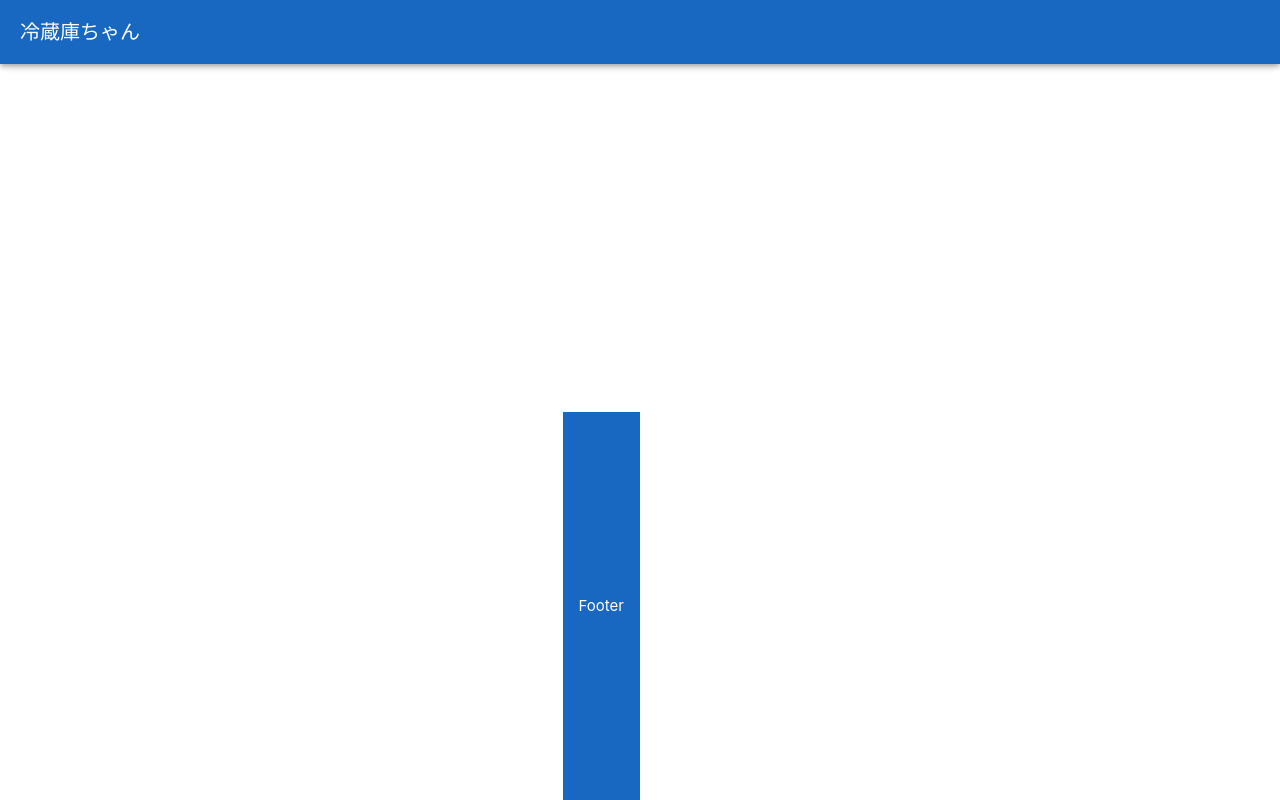
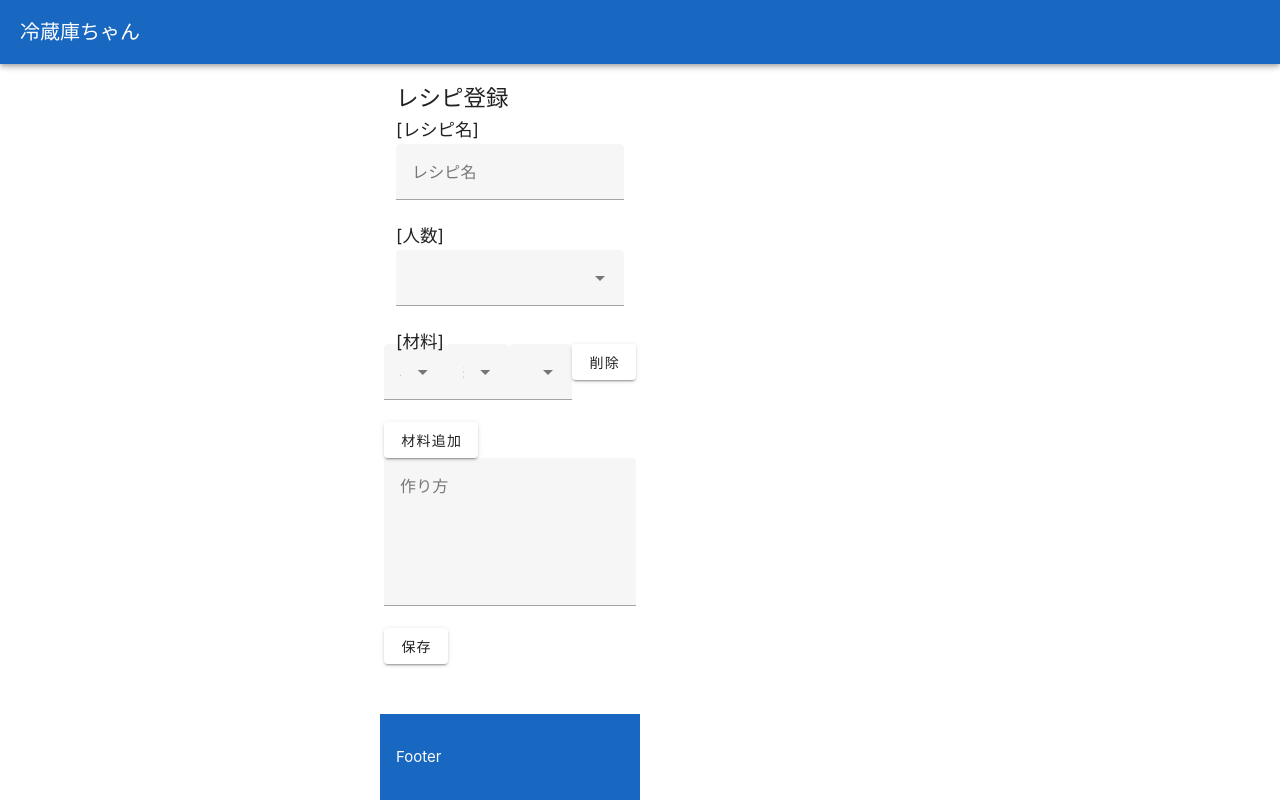
Before and after one commit to yusei27/fridge-system, a Vue app: page /RecipeRegister in a window 1280 px wide. Before the commit this address had no page. Built offline with nearby package versions, Linux system fonts and the light colour scheme.

Commit message:
レシピ画面追加
レシピ一覧、レシピ詳細、レシピ編集、レシピ登録

```diff
--- a/package.json
+++ b/package.json
@@ -12,13 +12,13 @@
     "type-check": "vue-tsc --build --force"
   },
   "dependencies": {
-    "@mdi/font": "^7.4.47",
     "pinia": "^2.1.7",
     "vue": "^3.4.15",
     "vue-router": "^4.2.5",
     "vuetify": "^3.5.4"
   },
   "devDependencies": {
+    "@mdi/font": "^7.4.47",
     "@tsconfig/node20": "^20.1.2",
     "@types/jsdom": "^21.1.6",
     "@types/node": "^20.11.10",
--- a/src/App.vue
+++ b/src/App.vue
@@ -23,7 +23,9 @@ const loginFlag = computed(
         <RouterLink v-bind:to="{name: 'ShoppingList'}" tag="v-btn">
           <v-btn class="app-bar-button">買い物リスト</v-btn>
         </RouterLink>
+        <RouterLink v-bind:to="{name: 'RecipeList'}" tag="v-btn">
           <v-btn class="app-bar-button">レシピ一覧</v-btn>
+        </RouterLink>
         <v-btn class="app-bar-button">アカウント</v-btn>
       </template>
     </v-app-bar>
--- a/src/router/index.ts
+++ b/src/router/index.ts
@@ -1,8 +1,11 @@
 import { createRouter, createWebHistory, type RouteRecordRaw } from 'vue-router'
-import HomeView from '../views/HomeView.vue'
-import LoginView from '../views/Login/LoginView.vue'
-import MainView from '../views/main/MainView.vue'
-import ShoppingListView from '../views/ShoppingList/ShoppingListView.vue'
+import HomeView from '../views/HomeView.vue';
+import LoginView from '../views/Login/LoginView.vue';
+import MainView from '../views/main/MainView.vue';
+import ShoppingListView from '../views/ShoppingList/ShoppingListView.vue';
+import RecipeListView from '../views/Recipe/RecipeList.vue';
+import RecipeRegister from '../views/Recipe/RecipeRegister.vue';
+import RecipeDetail from '../views/Recipe/RecipeDetail.vue';
 
 const routeSetting: RouteRecordRaw[] = [
   {
@@ -19,6 +22,21 @@ const routeSetting: RouteRecordRaw[] = [
     path:'/ShoppingList',
     name: 'ShoppingList',
     component: ShoppingListView
+  },
+  {
+    path:'/RecipeList',
+    name:'RecipeList',
+    component: RecipeListView
+  },
+  {
+    path: '/RecipeRegister',
+    name: 'RecipeRegister',
+    component: RecipeRegister
+  },
+  {
+    path: '/RecipeDetail',
+    name: 'RecipeDetail',
+    component: RecipeDetail
   }
 ];
 
--- /dev/null
+++ b/src/views/Recipe/RecipeDetail.vue
@@ -0,0 +1,43 @@
+<template>
+    <v-container>
+        <v-row>
+            <h2>レシピ詳細</h2>
+        </v-row>
+        <v-row>
+            <h3>肉じゃが</h3>
+            <v-btn>編集</v-btn>
+        </v-row>
+        <v-data-table
+            :headers="headersRecipeIngredientTable"
+            :items="recipeIngredient"
+        >
+            <template #headers></template><!-- v-data-tabeeのヘッダーを削除-->
+            <template #bottom></template><!-- v-data-tabeeのフッターを削除-->
+        </v-data-table>
+        <h4>作り方</h4>
+        <p>dfhsjdfhksjdfhkjdsfhidubvkjdsnvbbjhgfvsadlsfj</p>
+    </v-container>
+</template>
+
+<script setup lang="ts">
+import type {VDataTable} from 'vuetify/components';
+type VDataTableHeader = VDataTable["headers"];
+interface ingredients{
+    id: number,
+    name: string,
+    number: number,
+    unit: string
+};
+
+const recipeIngredient: ingredient[] = [
+    {id:1, name:"じゃがいも", number:2, unit:"個"},
+    {id:2, name:"ごま油", number:3, unit:"大さじ"}
+];
+
+const headersRecipeIngredientTable: VDataTableHeader = [
+    {key:"id"},
+    {key:"name"},
+    {key:"number"},
+    {key:"unit"},
+]
+</script>
--- /dev/null
+++ b/src/views/Recipe/RecipeList.vue
@@ -0,0 +1,44 @@
+<template>
+    <v-container>
+        <h2>レシピ一覧</h2>
+        <v-data-table
+            :headers="headersRecipeListTable"
+            :items="recipeItemList"
+        >
+            <template v-slot:item.hensyuu="{ item }">
+                <router-link v-bind:to="{name: 'RecipeDetail'}">
+                    <v-btn>詳細</v-btn>
+                </router-link>
+            </template>
+            <template v-slot:item.delete="{ item }">
+                <v-btn>削除</v-btn>
+            </template>
+        </v-data-table>
+        <RouterLink v-bind:to="{name: 'RecipeRegister'}" tag="v-btn">
+            <v-btn>新規登録</v-btn>
+        </RouterLink>
+    </v-container>
+</template>
+
+<script setup lang="ts">
+import type {VDataTable} from 'vuetify/components';
+type VDataTableHeader = VDataTable["headers"];
+
+const headersRecipeListTable: VDataTableHeader = [
+    {key: "id"},
+    {key: "name"},
+    {key: "hensyuu"},
+    {key: "delete"}
+];
+
+//レシピ一覧リスト
+interface recipeItem{
+    id: number,
+    name: string
+};
+
+const recipeItemList: recipeItem[] = [
+    {id:1, name:"肉じゃが"},
+    {id:2, name:"肉うどん"}
+];
+</script>
--- /dev/null
+++ b/src/views/Recipe/RecipeRegister.vue
@@ -0,0 +1,70 @@
+<template>
+    <v-container>
+        <h2>レシピ登録</h2>
+        <h3>[レシピ名]</h3>
+        <v-text-field
+            label="レシピ名"
+        ></v-text-field>
+        <h3>[人数]</h3>
+        <v-select :items="numberOfPeopleSelect">
+        </v-select>
+        <h3>[材料]</h3>
+        <v-row v-for="recipeIngredient in recipeIngredientsList">
+            <v-combobox
+                label="材料"
+                :items="ingredientsList"
+                v-model="recipeIngredient.name"
+            ></v-combobox>
+            <v-select
+                label="総数"
+                :items="numberOfIngredient"
+                v-model="recipeIngredient.number">
+            </v-select>
+            <v-select
+                label="単位"
+                :items="unitList"
+                v-model="recipeIngredient.unit">
+            </v-select>
+            <v-btn v-on:click="removeIngredient(recipeIngredient.id)">削除</v-btn>
+        </v-row>
+        <v-row>
+            <v-btn v-on:click="addIngredient">材料追加</v-btn>
+        </v-row>
+        <v-row>
+            <v-textarea
+                label="作り方">
+            </v-textarea>
+        </v-row>
+        <v-row>
+            <v-btn>保存</v-btn>
+        </v-row>
+    </v-container>
+</template>
+
+<script setup lang="ts">
+import {reactive} from "vue";
+interface ingredient{
+    id: number
+    name: string,
+    number: number,
+    unit: string
+}
+const numberOfPeopleSelect: string[] = ["1人", "2人", "3人", "4人", "5人", "6人"];
+const numberOfIngredient: number[] = [1, 2, 3, 4, 5, 6, 7];
+const ingredientsList: string[] = ["じゃがいも", "ピーマン","ごま油"];
+const unitList: string[] = ["個", "大さじ","小さじ", "cm", "適量"];
+let counter: number = 0;
+
+const recipeIngredientsList: ingredient[] = reactive([{id:counter, name:null, number:null, unit:null}]);
+
+function addIngredient(): void{
+    recipeIngredientsList.push({id:counter++, name:null, number:null, unit:null});
+    console.log(recipeIngredientsList);
+}
+
+function removeIngredient(id): void{
+    const idRemoveIngredient = recipeIngredientsList.findIndex(element => element.id === id);
+    console.log("index", idRemoveIngredient);
+    recipeIngredientsList.splice(idRemoveIngredient, 1);
+}
+</script>
```
Also changed, not shown: src/views/Recipe/RecipeEdit.vue (added), 1 other file (tests, documents, lock files or other folders).
